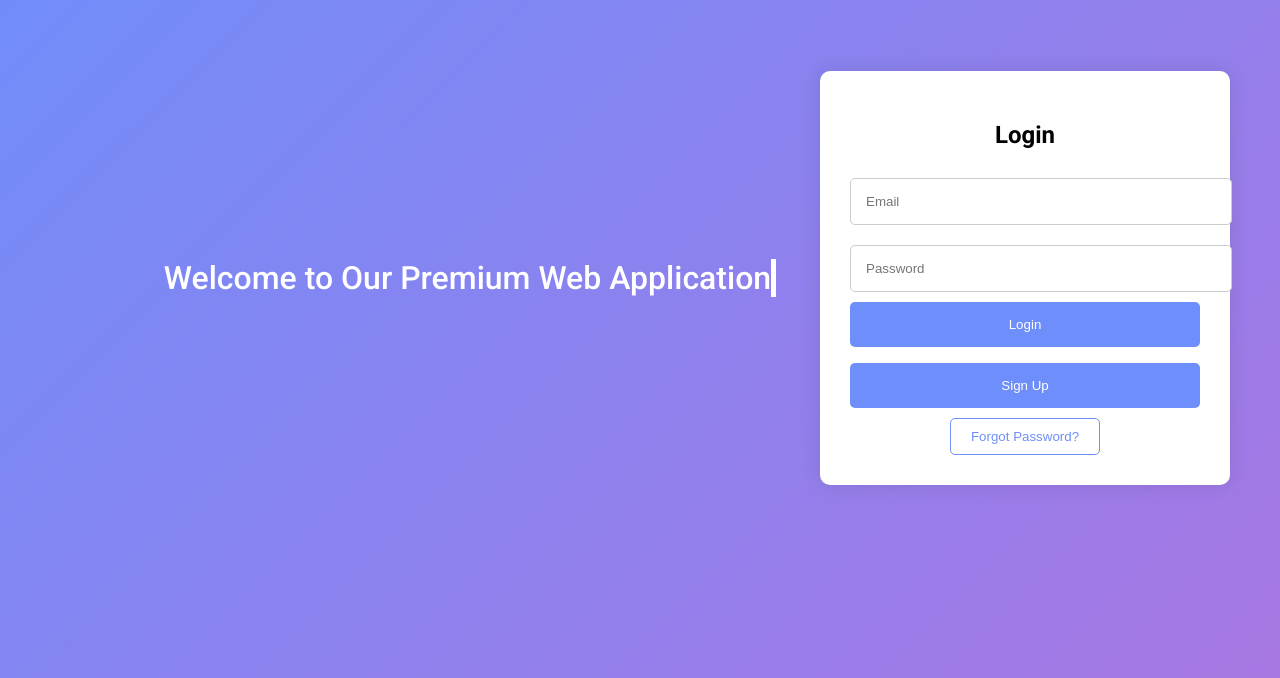
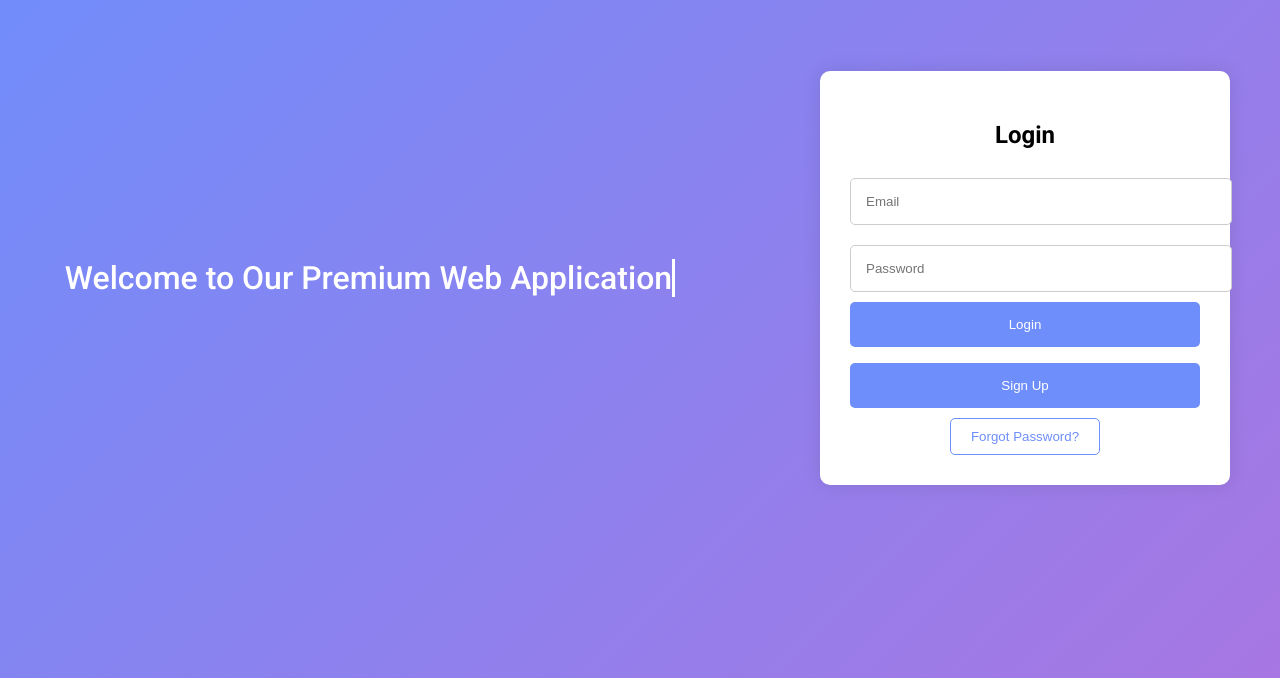
Before and after one commit to RoyalGeek775/RoyalGeek, a plain HTML site: page index.html in a window 1280 px wide. Shown: the part 122-800 px from the top of the page. Drawn offline with Linux system fonts and the light colour scheme.

Commit message:
Update index.html

```diff
--- a/index.html
+++ b/index.html
@@ -21,7 +21,7 @@
 
         .typewriter-container {
             position: absolute;
-            left: 150px; /* Moved to the right */
+            left: 50px; /* Adjusted to match the distance from the sign-up window */
             width: 50%;
             height: 100%;
             display: flex;
@@ -36,7 +36,7 @@
         .typewriter {
             white-space: nowrap;
             overflow: hidden;
-            border-right: 5px solid white;
+            border-right: 3px solid white;
             animation: typing 3s steps(40, end), blink-caret 0.75s step-end infinite;
         }
 
@@ -58,7 +58,7 @@
             width: 350px;
             text-align: center;
             position: absolute;
-            right: 50px;
+            right: 50px; /* Adjusted to match the distance from the left */
             animation: fadeIn 1s ease-in-out;
         }
 
```
